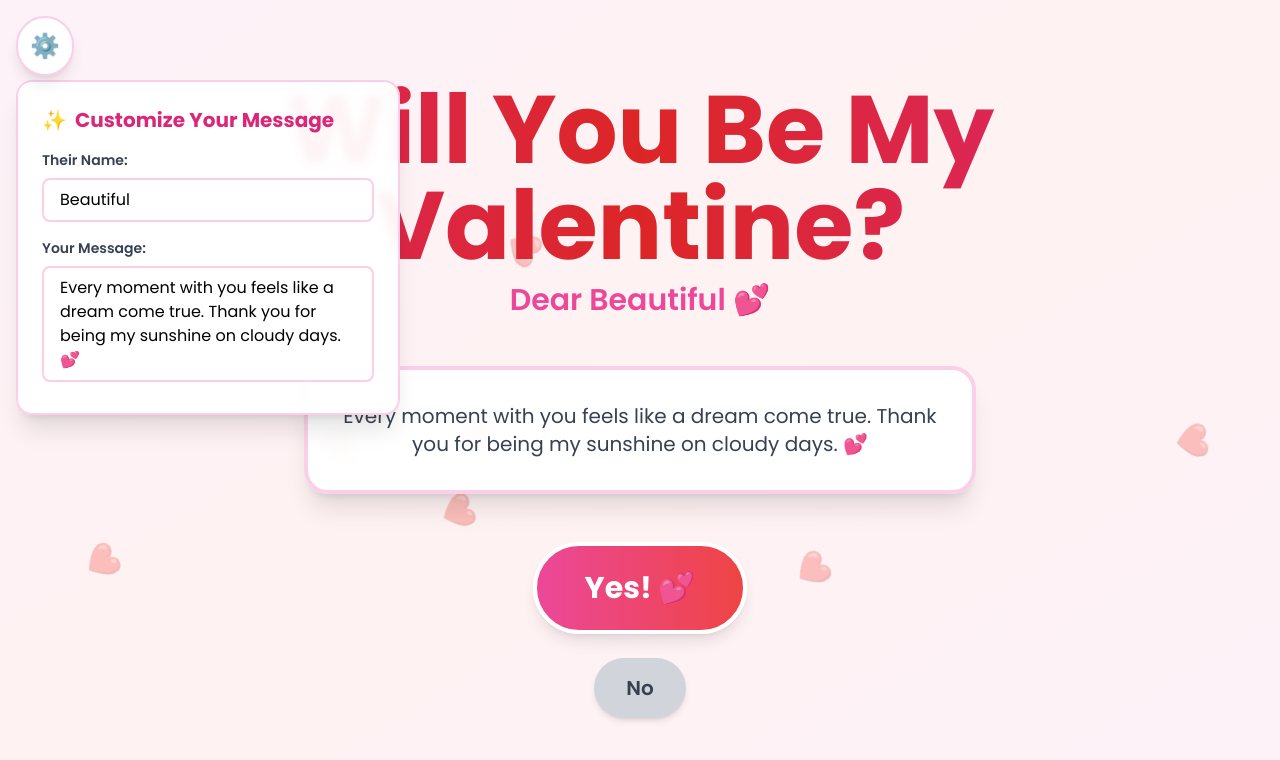
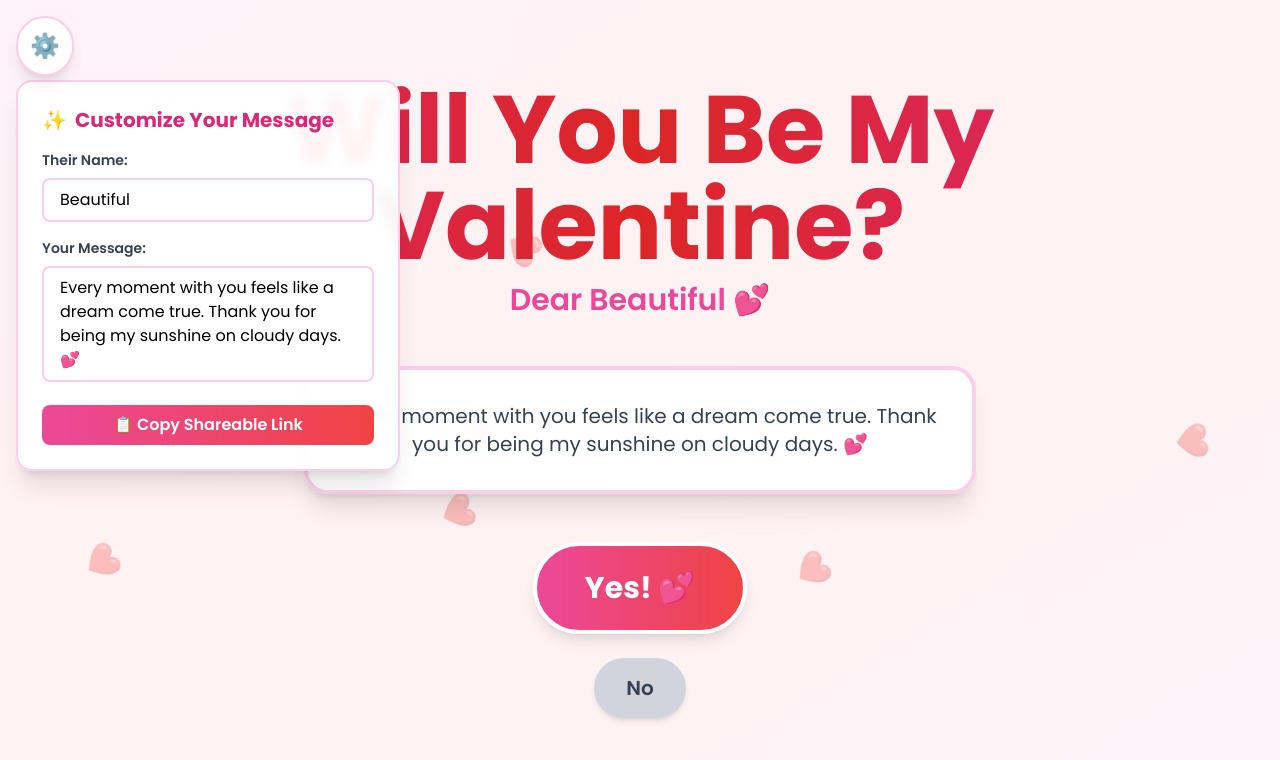
Before and after one commit to Ralphyy9yy/valentines-card, a React (Vite) app: page / in a window 1280 px wide. Both pictures are taken after a click on the button "⚙️". Shown: the top 760 px of the page. Built offline with nearby package versions, Linux system fonts and the light colour scheme.

Commit message:
add shareable link

```diff
--- a/src/App.jsx
+++ b/src/App.jsx
@@ -193,7 +193,7 @@ function SuccessAnimation({ girlfriendName, onReset }) {
 }
 
 // Customization Component
-function Customization({ girlfriendName, customMessage, onNameChange, onMessageChange }) {
+function Customization({ girlfriendName, customMessage, onNameChange, onMessageChange, onGenerateLink }) {
   return (
     <div className="fixed top-20 left-4 z-40 bg-white/95 backdrop-blur-sm rounded-2xl shadow-xl p-6 max-w-sm border-2 border-pink-200">
       <h3 className="text-xl font-bold text-pink-600 mb-4 flex items-center gap-2">
@@ -226,6 +226,13 @@ function Customization({ girlfriendName, customMessage, onNameChange, onMessageC
             placeholder="Write your heart out..."
           />
         </div>
+
+        <button
+          onClick={onGenerateLink}
+          className="w-full px-4 py-2 bg-gradient-to-r from-pink-500 to-red-500 text-white font-semibold rounded-lg hover:shadow-lg transition-all duration-200"
+        >
+          📋 Copy Shareable Link
+        </button>
       </div>
     </div>
   )
@@ -233,12 +240,31 @@ function Customization({ girlfriendName, customMessage, onNameChange, onMessageC
 
 // Main App Component
 export default function App() {
+  // Helper function to get URL parameters
+  const getUrlParam = (param, defaultValue) => {
+    const params = new URLSearchParams(window.location.search)
+    const value = params.get(param)
+    return value ? decodeURIComponent(value) : defaultValue
+  }
+
   const [response, setResponse] = useState(null)
-  const [girlfriendName, setGirlfriendName] = useState('Beautiful')
-  const [customMessage, setCustomMessage] = useState(
-    'Every moment with you feels like a dream come true. Thank you for being my sunshine on cloudy days. 💕'
+  const [girlfriendName, setGirlfriendName] = useState(() =>
+    getUrlParam('name', 'Beautiful')
+  )
+  const [customMessage, setCustomMessage] = useState(() =>
+    getUrlParam('message', 'Every moment with you feels like a dream come true. Thank you for being my sunshine on cloudy days. 💕')
   )
   const [showCustomization, setShowCustomization] = useState(false)
+
+  // Generate shareable link
+  const generateShareLink = () => {
+    const baseUrl = window.location.origin + window.location.pathname
+    const params = new URLSearchParams({
+      name: girlfriendName,
+      message: customMessage
+    })
+    return `${baseUrl}?${params.toString()}`
+  }
 
   const handleYes = useCallback(() => {
     setResponse('yes')
@@ -274,6 +300,14 @@ export default function App() {
           customMessage={customMessage}
           onNameChange={setGirlfriendName}
           onMessageChange={setCustomMessage}
+          onGenerateLink={() => {
+            const link = generateShareLink()
+            navigator.clipboard.writeText(link).then(() => {
+              alert('✨ Shareable link copied to clipboard! Send it to your special someone. 💕')
+            }).catch(() => {
+              alert('Copy this link: ' + link)
+            })
+          }}
         />
       )}
 
```
